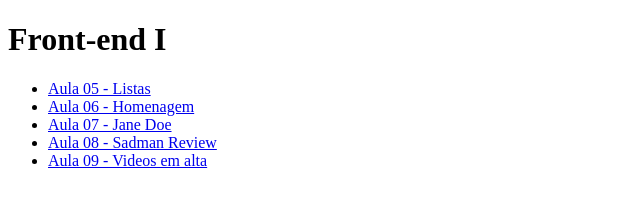
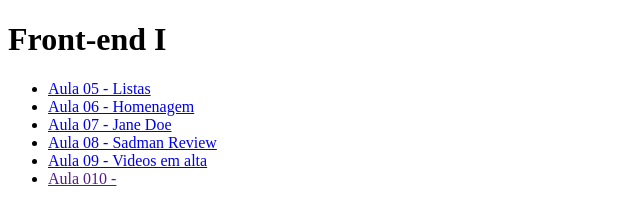
Before and after one commit to helzaaragao/Mochila-CTD, a plain HTML site: page index.html in a window 1280 px wide. Shown: the full height of the page, 0-640 px from the left. Drawn offline with Linux system fonts and the light colour scheme.

Commit message:
alterações

```diff
--- a/index.html
+++ b/index.html
@@ -14,6 +14,7 @@
         <li><a href="./Aula 07 - JaneDoe/index.html">Aula 07 - Jane Doe</a></li>
         <li><a href="./Aula 08 - Review Sadman/index.html">Aula 08 - Sadman Review</a></li>
         <li><a href="./Aula 09 - Videos em alta/index.html">Aula 09 - Videos em alta</a></li>
+        <li><a href="">Aula 010 -</a></li>
     </ul>
 
 
```
